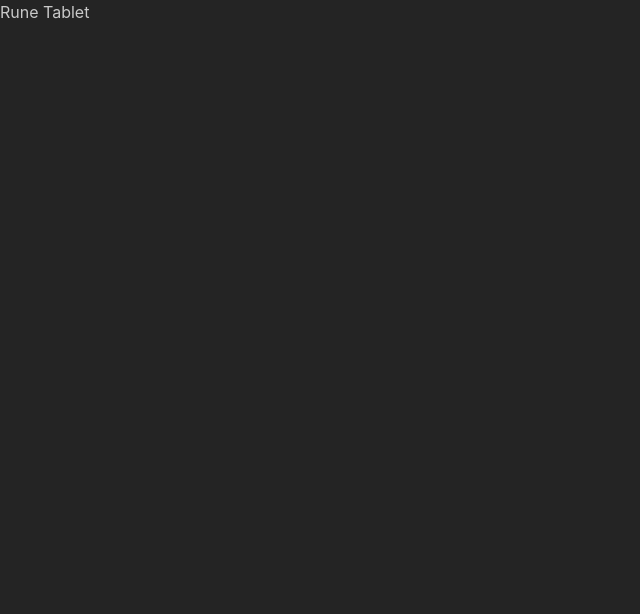
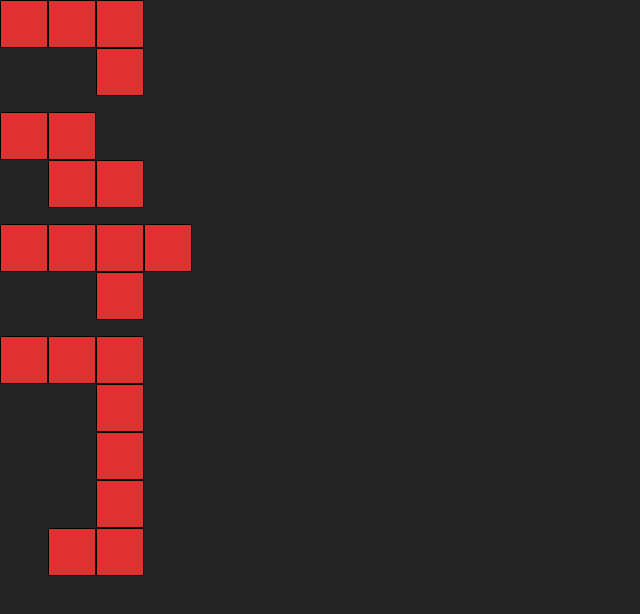
Before and after one commit to Unchained-Sky/Runes-of-the-Zenith, a React (Vite) app: page /rune-tablet in a window 1280 px wide. Shown: the top 614 px of the page, without its empty margins (0-640 px from the left). Built offline with nearby package versions, Linux system fonts and the light colour scheme.

Commit message:
🚧 Rune

```diff
--- /dev/null
+++ b/src/components/RuneTablet/Rune.tsx
@@ -0,0 +1,58 @@
+/* eslint-disable @typescript-eslint/restrict-template-expressions */
+
+import { Box } from '@mantine/core'
+
+const SQUARE_SIZE = 48
+
+type RuneProps = {
+	colour: string
+	shape: (' ' | 'X')[][]
+}
+
+export default function Rune({ colour, shape }: RuneProps) {
+	return (
+		<Box
+			h={`${shape.length * SQUARE_SIZE}px`}
+			w={`${shape[0].length * SQUARE_SIZE}px`}
+			style={{ position: 'relative' }}
+		>
+			{
+				shape.map((row, rowIndex) => {
+					return row.map((square, squareIndex) => {
+						if (square === ' ') return null
+						return (
+							<Square
+								key={`${rowIndex}-${squareIndex}`}
+								colour={colour}
+								left={squareIndex}
+								top={rowIndex}
+							/>
+						)
+					})
+				})
+			}
+		</Box>
+	)
+}
+
+type SquareProps = {
+	colour: string
+	left: number
+	top: number
+}
+
+function Square({ colour, left, top }: SquareProps) {
+	return (
+		<Box
+			bg={colour}
+			h={`${SQUARE_SIZE}px`}
+			w={`${SQUARE_SIZE}px`}
+			bd='black 1px solid'
+			style={{
+				position: 'absolute',
+				left: `${SQUARE_SIZE * left}px`,
+				top: `${SQUARE_SIZE * top}px`
+			}}
+		/>
+	)
+}
--- a/src/routes/RuneTablet.tsx
+++ b/src/routes/RuneTablet.tsx
@@ -1,5 +1,40 @@
-import { Text } from '@mantine/core'
+import { Stack } from '@mantine/core'
+import Rune from '~/components/RuneTablet/Rune'
 
 export default function RuneTabletPage() {
-	return <Text>Rune Tablet</Text>
+	return (
+		<Stack>
+			<Rune
+				colour='red'
+				shape={[
+					['X', 'X', 'X'],
+					[' ', ' ', 'X']
+				]}
+			/>
+			<Rune
+				colour='red'
+				shape={[
+					['X', 'X', ' '],
+					[' ', 'X', 'X']
+				]}
+			/>
+			<Rune
+				colour='red'
+				shape={[
+					['X', 'X', 'X', 'X'],
+					[' ', ' ', 'X', ' ']
+				]}
+			/>
+			<Rune
+				colour='red'
+				shape={[
+					['X', 'X', 'X'],
+					[' ', ' ', 'X'],
+					[' ', ' ', 'X'],
+					[' ', ' ', 'X'],
+					[' ', 'X', 'X']
+				]}
+			/>
+		</Stack>
+	)
 }
```
